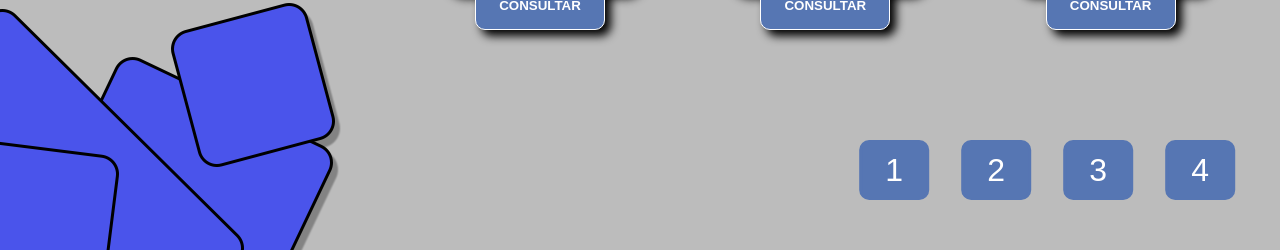
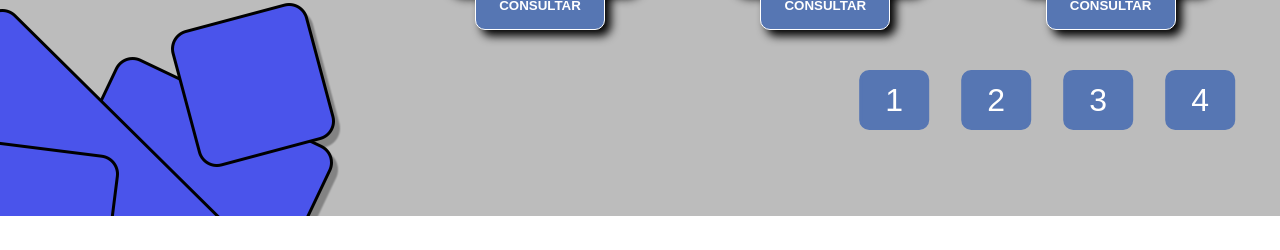
Before and after one commit to Ness733/Misiotronica, a React (Create React App) app: page /Sales in a window 1280 px wide. Shown: the part 1181-1431 px from the top of the page. After the commit the page ends 1397 px from the top, so only its background shows below. Built offline with nearby package versions, Linux system fonts and the light colour scheme.

Commit message:
active button styling implemented

```diff
--- a/src/Components/Pagination/Pagination.js
+++ b/src/Components/Pagination/Pagination.js
@@ -1,6 +1,11 @@
 import styles from "./Pagination.module.css";
 
-export const Pagination = ({ itemsPerPage, totalItems, paginate }) => {
+export const Pagination = ({
+  itemsPerPage,
+  totalItems,
+  paginate,
+  currentPage,
+}) => {
   const pageNumbers = [];
 
   for (let i = 1; i <= Math.ceil(totalItems / itemsPerPage); i++) {
@@ -18,13 +23,12 @@ export const Pagination = ({ itemsPerPage, totalItems, paginate }) => {
         {pageNumbers.map((number) => (
           <li key={number} className={styles.pageItem}>
             <button
-              onClick={(e) => {
+              onClick={() => {
                 paginate(number);
-                if (e.relatedTarget === null) {
-                  e.target.focus();
-                }
               }}
-              className={`${styles.pageNumber}`}
+              className={`${styles.pageNumber} ${
+                styles[number === currentPage ? "active" : ""]
+              }`}
             >
               {number}
             </button>
--- a/src/Components/Pagination/Pagination.module.css
+++ b/src/Components/Pagination/Pagination.module.css
@@ -6,7 +6,6 @@
 .Pagination {
   display: flex;
   position: absolute;
-
   transform: translateX(90%);
   list-style: none;
 }
@@ -18,11 +17,7 @@
   margin: 1rem;
 }
 
-.activePage {
-  border: 4px solid black !important;
-}
-
-.pageNumber {
+.Pagination button {
   height: 60px;
   width: 70px;
   color: white;
@@ -30,18 +25,18 @@
   background-color: var(--color-sidebar);
   border-radius: 10px;
   font-size: 2rem;
-  margin-top: 100px;
+  margin-top: 30px;
   margin-bottom: 70px;
 }
 
-.pageNumber:hover {
+.Pagination button:hover {
   background-color: white;
   color: var(--color-sidebar);
   border: 3px solid var(--color-textSidebar);
   cursor: pointer;
 }
 
-.pageNumber:focus {
+.Pagination button.active {
   background-color: white;
   color: var(--color-sidebar);
 }
```
